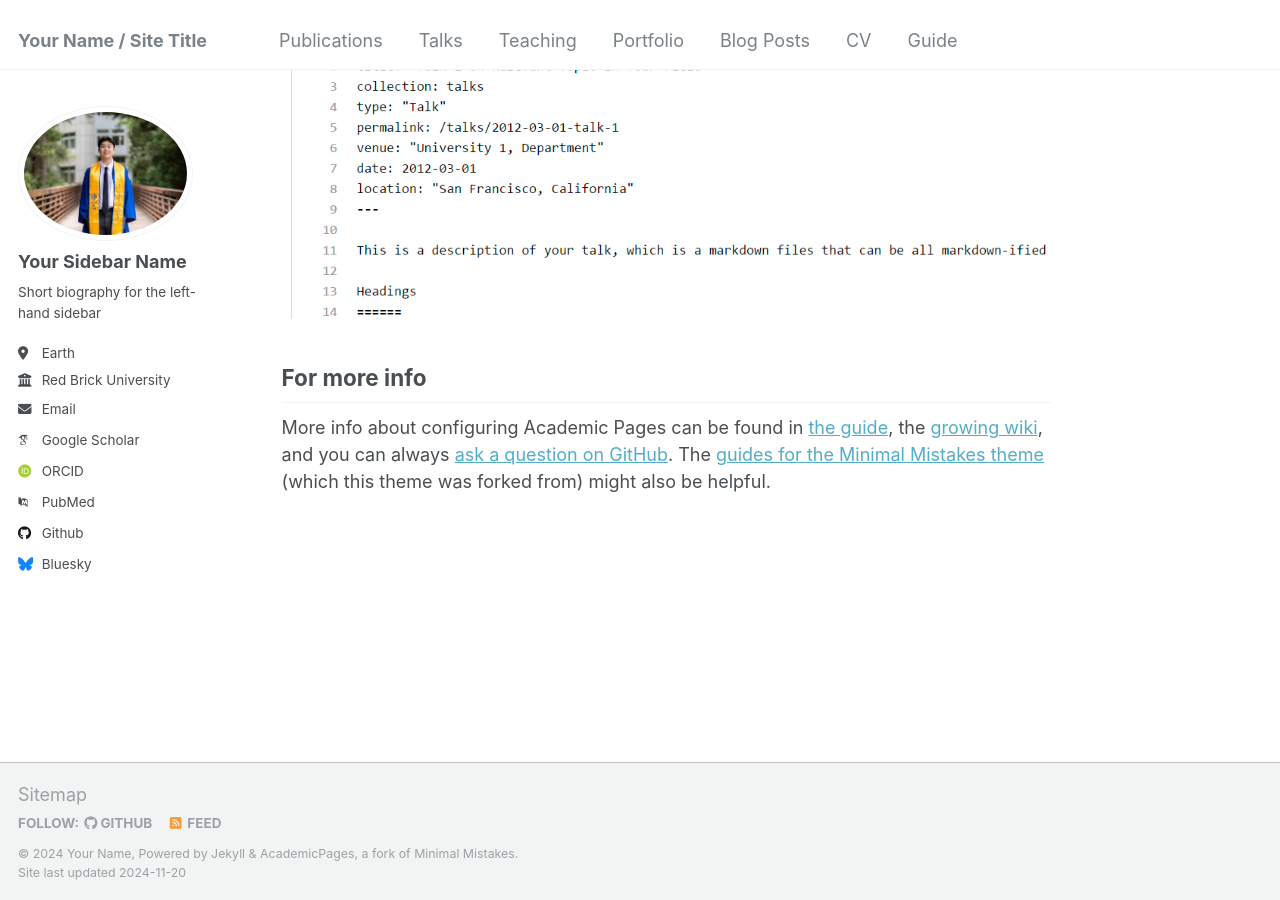
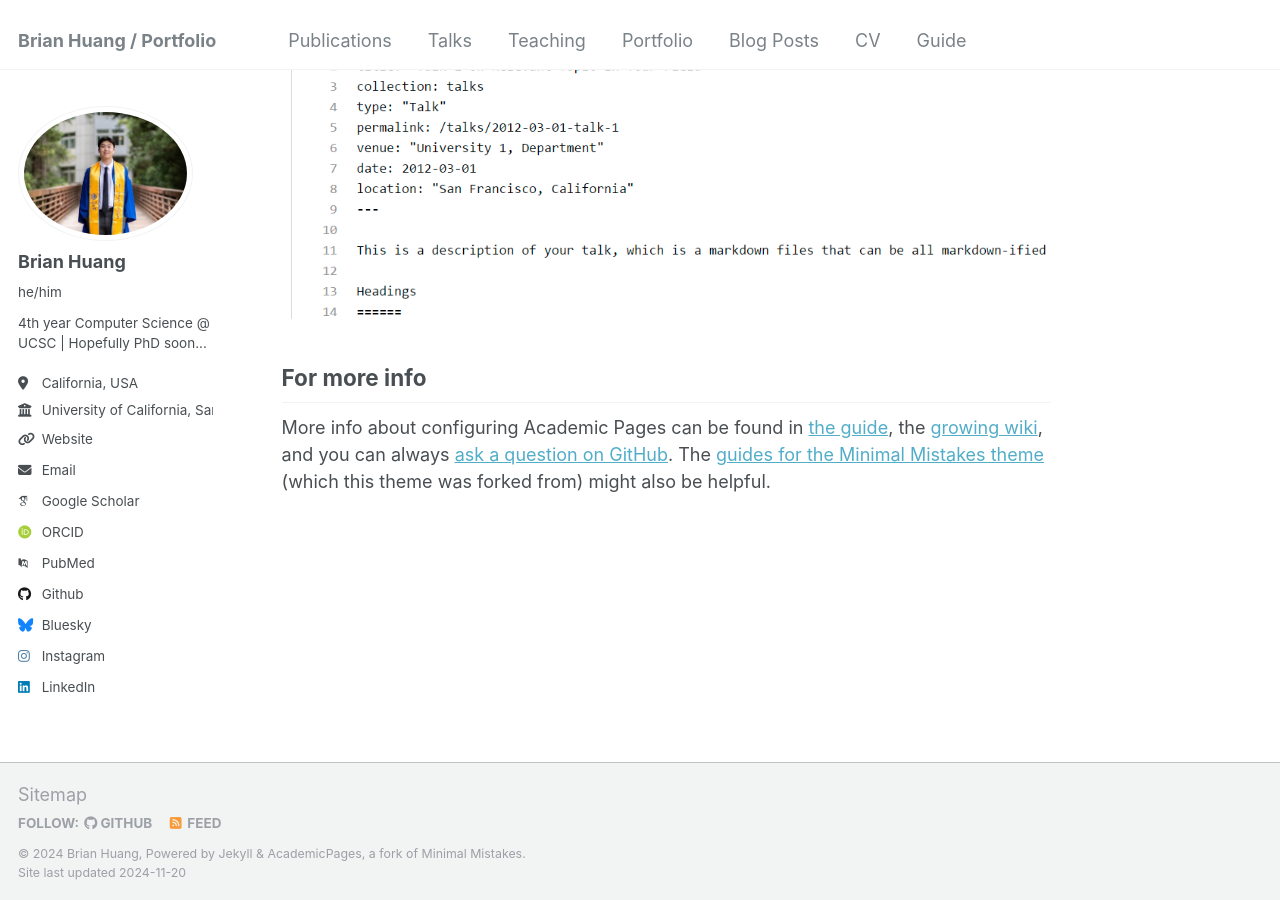
Before and after one commit to racketier/racketier.github.io, a Jekyll site: the page built from _pages/about.md, in a window 1280 px wide and 900 px high, scrolled down 2643 px. Built offline with Jekyll 4.4.1, drawn with Linux system fonts in a browser that asks for light colours; some web fonts are replaced.

Commit message:
Update _config.yml

```diff
--- a/_config.yml
+++ b/_config.yml
@@ -8,31 +8,31 @@
 
 # Basic Site Settings
 locale                   : "en-US"
-title                    : "Your Name / Site Title"
+title                    : "Brian Huang / Portfolio"
 title_separator          : "-"
-name                     : &name "Your Name"
-description              : &description "personal description"
-url                      : https://academicpages.github.io # the base hostname & protocol for your site e.g. "https://[your GitHub username].github.io"
+name                     : &name "Brian Huang"
+description              : &description "CS @ UCSC | Networking & Cybersecurity Enthusiast"
+url                      : https://racketier.github.io # the base hostname & protocol for your site e.g. "https://racketier.github.io"
 baseurl                  : "" # the subpath of your site, e.g. "/blog"
-repository               : "academicpages/academicpages.github.io"
+repository               : "racketier/racketier.github.io"
 
 # Site Author - The following control what appear as part of the author content on the side bar.
 #               If a field is blank the icon and link will not appear, otherwise it will be shown.
 #               Additional customization can be done by editing /_includes/author-profile.html
 author:
   # Biographic information
-  avatar           : "profile.png"
-  name             : "Your Sidebar Name"
-  pronouns         : # example: "she/her"
-  bio              : "Short biography for the left-hand sidebar"
-  location         : "Earth"
-  employer         : "Red Brick University"
-  uri              : # URL
-  email            : "none@example.org"
+  avatar           : "C1486CA0-2385-493D-8EDB-13C1A31E42A2.JPG"
+  name             : "Brian Huang"
+  pronouns         : "he/him"# example: "she/her"
+  bio              : "4th year Computer Science @ UCSC | Hopefully PhD soon..."
+  location         : "California, USA"
+  employer         : "University of California, Santa Cruz"
+  uri              : https://racketier.github.io # URL
+  email            : "bhuang69@ucsc.edu"
 
   # Academic websites
   arxiv            : # URL - Update with the correct link to your profile
-  googlescholar    : "https://scholar.google.com/citations?user=PS_CX0AAAAAJ"
+  googlescholar    : "https://scholar.google.com/citations?user=5hndu_8AAAAJ"
   impactstory      : # URL
   orcid            : "http://orcid.org/yourorcidurl"
   semantic         : # URL
@@ -44,7 +44,7 @@ author:
   bitbucket        : # Username - Update with your username on the site
   codepen          : # Username
   dribbble         : # Username
-  github           : "academicpages"
+  github           : "racketier"
   kaggle           : # Username
   stackoverflow    : # User number or user number and name (i.e., use "1" or "1/jeff-atwood")
 
@@ -56,9 +56,9 @@ author:
   goodreads        : # Username
   google_plus      : # Username
   keybase          : # Username
-  instagram        : # Username
+  instagram        : "brian_huangg" # Username
   lastfm           : # Username
-  linkedin         : # Username
+  linkedin         : "bhuang536"# Username
   mastodon         : # URL
   medium           : # URL
   pinterest        : # Username
```
